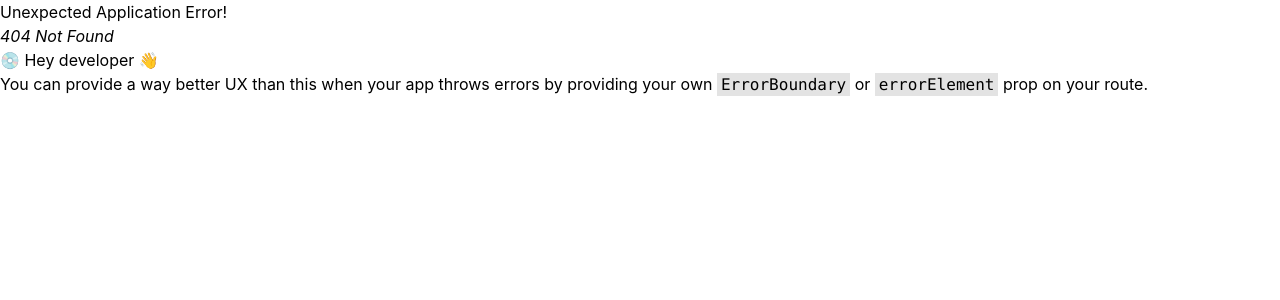
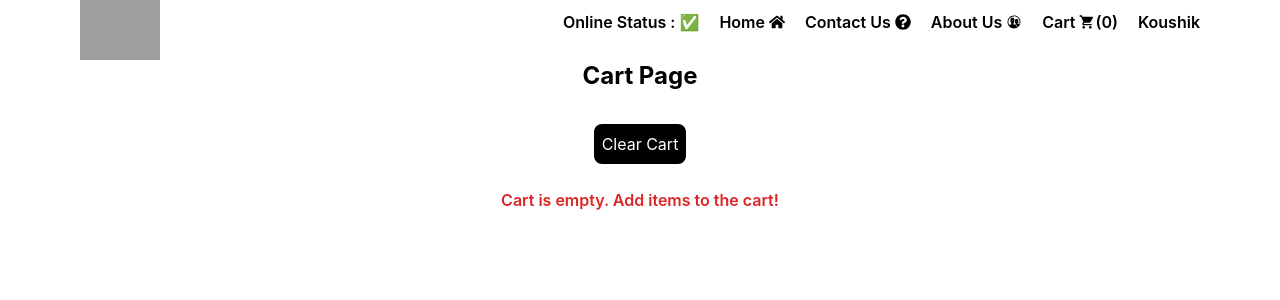
Before and after one commit to SwapnithKumar/food-delivery, a React (Create React App) app: page /food-delivery/cart in a window 1280 px wide. Before the commit this address had no page. Shown: the top 300 px of the page. Built offline with nearby package versions, Linux system fonts and the light colour scheme; grey boxes are pictures that could not be loaded.

Commit message:
Added Cart using Redux to the app

```diff
--- a/package.json
+++ b/package.json
@@ -1,11 +1,13 @@
 {
   "name": "Food",
   "version": "0.1.0",
+  "homepage": "https://SwapnithKumar.github.io/food-delivery",
   "private": true,
   "dependencies": {
     "@emotion/react": "^11.11.4",
     "@emotion/styled": "^11.11.5",
     "@mui/material": "^5.15.15",
+    "@reduxjs/toolkit": "^2.2.3",
     "@testing-library/jest-dom": "^5.17.0",
     "@testing-library/react": "^13.4.0",
     "@testing-library/user-event": "^13.5.0",
@@ -14,11 +16,14 @@
     "react": "^18.2.0",
     "react-dom": "^18.2.0",
     "react-icons": "^5.0.1",
+    "react-redux": "^9.1.0",
     "react-router-dom": "^6.22.3",
     "react-scripts": "5.0.1",
     "web-vitals": "^2.1.4"
   },
   "scripts": {
+    "predeploy": "npm run build",
+    "deploy": "gh-pages -d build",
     "start": "react-scripts start",
     "build": "react-scripts build",
     "test": "react-scripts test",
@@ -43,6 +48,7 @@
     ]
   },
   "devDependencies": {
+    "gh-pages": "^6.1.1",
     "tailwindcss": "^3.4.3"
   }
 }
--- a/src/App.js
+++ b/src/App.js
@@ -3,16 +3,19 @@ import "./App.css";
 import Header from "./components/Header";
 import { Outlet } from "react-router-dom";
 import userContext from "./utils/userContext";
-
+import { Provider } from "react-redux";
+import appStore from "./utils/appStore";
 function App() {
   const [userName, setUserName] = useState("Koushik");
   return (
+    <Provider store={appStore}>
       <userContext.Provider value={{ username: userName, setUserName }}>
         <div className="App pl-20 pr-20 items-center w-full">
           <Header />
           <Outlet />
         </div>
       </userContext.Provider>
+    </Provider>
   );
 }
 
--- a/src/components/Body/index.js
+++ b/src/components/Body/index.js
@@ -36,7 +36,7 @@ const Body = () => {
       <ul className="flex flex-wrap mt-6">
         {restaurants.map((restaurant) => (
           <Link
-            to={"/restaurant/" + restaurant.info.id}
+            to={"/food-delivery/restaurant/" + restaurant.info.id}
             key={restaurant.info.id}
           >
             <RestaurantCard restaurant={restaurant} key={restaurant.info.id} />
--- a/src/components/Cart/index.js
+++ b/src/components/Cart/index.js
@@ -1,9 +1,33 @@
 import React from "react";
+import { useDispatch, useSelector } from "react-redux";
+import ListItems from "../ListItems";
+import { clearCart } from "../../utils/cartSlice";
 
 const Cart = () => {
+  const cartItems = useSelector((store) => store.cart.items);
+  const dispatch = useDispatch();
+  const handleClearCart = () => {
+    dispatch(clearCart());
+  };
   return (
-    <div>
-      <h1>Cart Page</h1>
+    <div className="text-center">
+      <h1 className="text-2xl font-bold mb-6">Cart Page</h1>
+      <div className="flex justify-center">
+        <div className="w-6/12">
+          <button
+            className="p-2 m-2 bg-black text-white rounded-lg mb-6"
+            onClick={handleClearCart}
+          >
+            Clear Cart
+          </button>
+          {cartItems.length === 0 && (
+            <h1 className="font-semibold text-red-600">
+              Cart is empty. Add items to the cart!
+            </h1>
+          )}
+          <ListItems data={cartItems} />
+        </div>
+      </div>
     </div>
   );
 };
--- a/src/components/Header/index.js
+++ b/src/components/Header/index.js
@@ -6,10 +6,15 @@ import { IoIosContacts } from "react-icons/io";
 import { MdShoppingCart } from "react-icons/md";
 import useOnline from "../../Hooks/useOnline";
 import userContext from "../../utils/userContext";
+import { useSelector } from "react-redux";
 
 const Header = () => {
   const isOnline = useOnline();
   const { username } = useContext(userContext);
+
+  //Subscribing to the store using a selector
+  const cartItems = useSelector((store) => store.cart.items);
+  console.log(cartItems);
   return (
     <div className="flex text-black-400 font-semibold justify-between h-50 items-center">
       <div className="bg-black">
@@ -21,31 +26,32 @@ const Header = () => {
       </div>
       <div className="flex h-10 justify-between">
         <h1 className="ml-1 mr-5">Online Status : {isOnline ? "✅" : "🔴"}</h1>
-        <Link to="/">
+        <Link to="/food-delivery">
           <div className="flex items-center justify-around">
             <h1>Home</h1>
 
             <FaHome className="ml-1 mr-5" />
           </div>
         </Link>
-        <Link to="/contactus">
+        <Link to="/food-delivery/contactus">
           <div className="flex items-center justify-around">
             <h1>Contact Us</h1>
 
             <FaQuestionCircle className="ml-1 mr-5" />
           </div>
         </Link>
-        <Link to="/aboutus">
+        <Link to="/food-delivery/aboutus">
           <div className="flex items-center justify-around">
             <h1>About Us</h1>
 
             <IoIosContacts className="ml-1 mr-5" />
           </div>
         </Link>
-        <Link to="/cart">
+        <Link to="/food-delivery/cart">
           <div className="flex items-center justify-around">
             <h1>Cart</h1>
-            <MdShoppingCart className="ml-1 mr-5" />
+            <MdShoppingCart className="ml-1 " />
+            <h1 className="mr-5">({cartItems.length})</h1>
           </div>
         </Link>
         <h1>{username}</h1>
--- a/src/components/ListItems/index.js
+++ b/src/components/ListItems/index.js
@@ -1,9 +1,17 @@
 import React from "react";
 import { ITEM_IMG } from "../../utils/constants";
+import { useDispatch } from "react-redux";
+import { addItem } from "../../utils/cartSlice";
 
 const ListItems = (data) => {
   const items = data.data;
-  console.log(items);
+  //console.log(items);
+  const dispatch = useDispatch();
+  const handleAddItem = (item) => {
+    //Dispatch an action
+    dispatch(addItem(item));
+  };
+
   return (
     <div>
       {items.map((item) => (
@@ -47,7 +55,10 @@ const ListItems = (data) => {
                 ) : null}
 
                 <div className="absolute bottom-0 top-24   left-1/2 transform -translate-x-1/2">
-                  <button className="text-green-400 font-bold bg-white rounded shadow-lg w-20">
+                  <button
+                    className="text-green-400 font-bold bg-white rounded shadow-lg w-20 cursor-pointer"
+                    onClick={() => handleAddItem(item)}
+                  >
                     Add
                   </button>
                   <p className="text-gray-500 text-xs">Customisable</p>
--- a/src/components/RestaurantCard/index.js
+++ b/src/components/RestaurantCard/index.js
@@ -28,7 +28,7 @@ const RestaurantCard = (restaurant) => {
           <p>{slaString}</p>
         </div>
         <p className="text-sm">{cuisines.join(",").substring(0, 30)}</p>
-        <p className="text-gray-600 ">Rs.{costForTwo}</p>
+        <p className="text-gray-600 ">{costForTwo}</p>
         <p className="text-gray-600 text-sm">{areaName}</p>
       </div>
     </div>
--- /dev/null
+++ b/src/utils/appStore.js
@@ -0,0 +1,9 @@
+import { configureStore } from "@reduxjs/toolkit";
+import cartReducer from "./cartSlice";
+const appStore = configureStore({
+  reducer: {
+    cart: cartReducer,
+  },
+});
+
+export default appStore;
--- /dev/null
+++ b/src/utils/cartSlice.js
@@ -0,0 +1,31 @@
+import { createSlice } from "@reduxjs/toolkit";
+
+const cartSlice = createSlice({
+  name: "cart",
+  initialState: {
+    items: [],
+  },
+  reducers: {
+    // functions to manipulate on the cart slice
+    addItem: (state, action) => {
+      //Modify the state based on the action
+      //Mutating the state
+      state.items.push(action.payload);
+    },
+    removeItem: (state) => {
+      //For simplicity removing the last item
+      state.items.pop();
+    },
+    clearCart: (state) => {
+      // RTK(Redux Tool Kit) says either mutate the existing or return a new state
+      state.items.length = 0;
+      // or return {items:[]}; // This new object will be replaced inside original state = {items:[]};
+    },
+  },
+});
+
+// cartSlice is an object contains actions,reducer
+
+export const { addItem, removeItem, clearCart } = cartSlice.actions;
+
+export default cartSlice.reducer;
```
Also changed, not shown: src/index.js (+5 -5 lines), 2 other files (tests, documents, lock files or other folders). Lines whose indentation alone changed are shown as unchanged.
